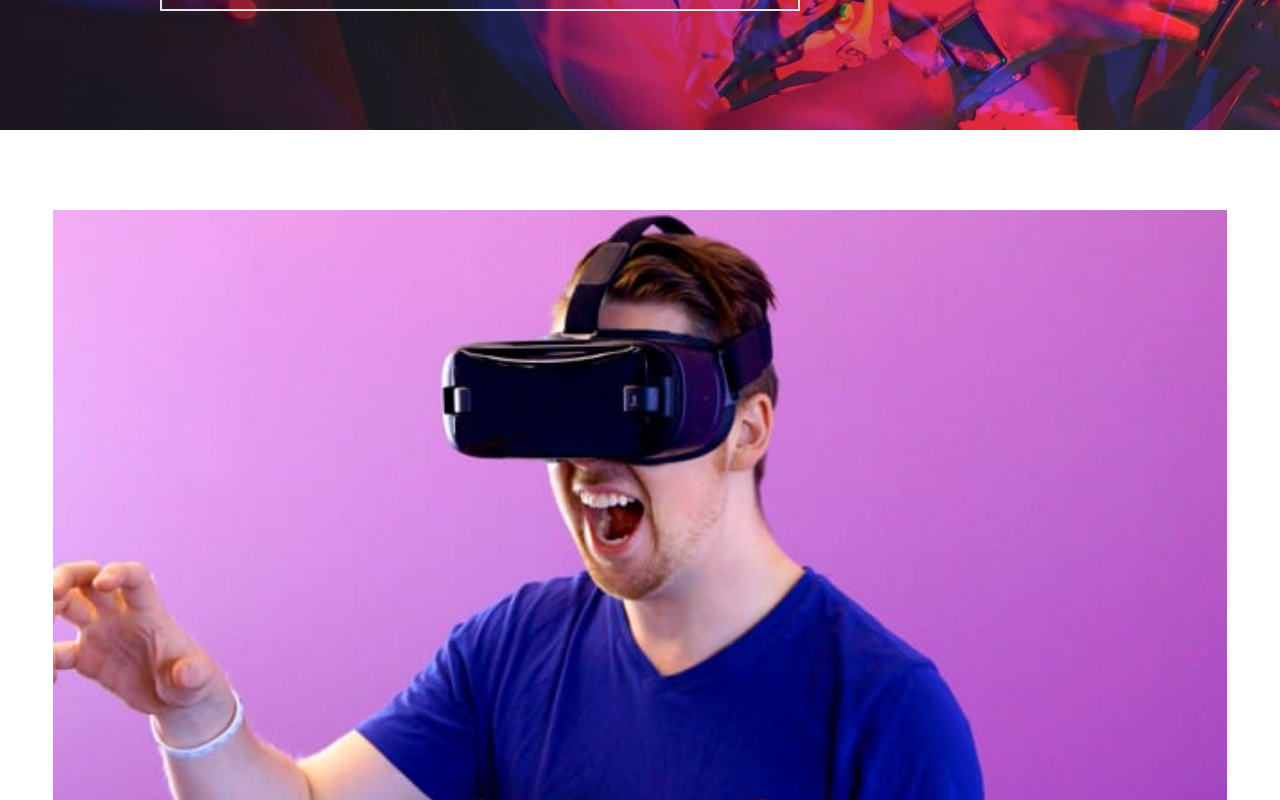
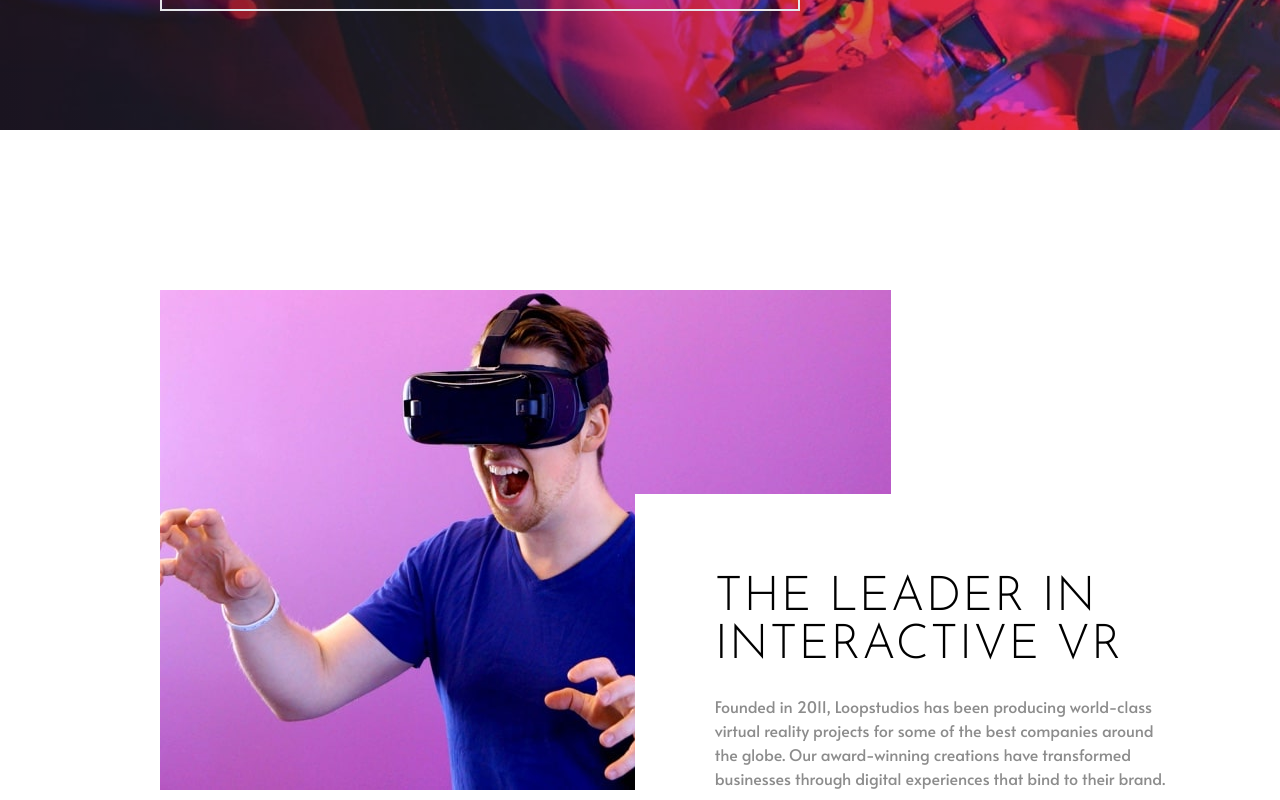
Before and after one commit to Brian-Lin-2/front-end-mentor-loopstudios, a React (Vite) app: page / in a window 1280 px wide. Shown: the part 520-1320 px from the top of the page. Built offline with nearby package versions, Linux system fonts and the light colour scheme.

Commit message:
Style info component (desktop)

```diff
--- a/src/Header.jsx
+++ b/src/Header.jsx
@@ -8,7 +8,7 @@ export default function Header() {
         <Menu />
       </div>
 
-      <h2 className="text-white border-2 mx-8 px-7 py-5 text-4xl font-josefin-sans tracking-wide lg:w-1/2 lg:mx-40 lg:text-7xl lg:px-10 lg:py-8">
+      <h2 className="text-white border-2 mx-8 px-7 py-5 text-4xl font-josefin-sans tracking-wide lg:max-w-screen-sm lg:mx-40 lg:text-7xl lg:px-10 lg:py-8">
         IMMERSIVE EXPERIENCES THAT DELIVER
       </h2>
     </div>
--- a/src/Info.jsx
+++ b/src/Info.jsx
@@ -1,10 +1,11 @@
 export default function Info() {
   return (
-    <div className="flex flex-col items-center">
-      <img className="w-11/12 mt-20 mb-12" src="/images/mobile/image-interactive.jpg" alt="vr"></img>
+    <div className="flex flex-col items-center lg:flex-row lg:items-end lg:p-40">
+      <img className="w-11/12 mt-20 mb-12 lg:hidden" src="/images/mobile/image-interactive.jpg" alt="vr"></img>
+      <img className="hidden lg:block" src="/images/desktop/image-interactive.jpg" alt="vr"></img>
 
-      <div className="text-center mx-10 mb-28">
-        <h1 className="font-josefin-sans text-3xl mb-6 tracking-wide">THE LEADER IN INTERACTIVE VR</h1>
+      <div className="text-center mx-10 mb-28 lg:text-left lg:m-0 lg:absolute lg:bg-white lg:right-28 lg:pl-20 lg:pt-20 lg:w-5/12">
+        <h1 className="font-josefin-sans text-3xl mb-6 tracking-wide lg:text-5xl">THE LEADER IN INTERACTIVE VR</h1>
         <p className="font-alata text-dark-gray">
           Founded in 2011, Loopstudios has been producing world-class virtual reality
           projects for some of the best companies around the globe. Our award-winning
```
